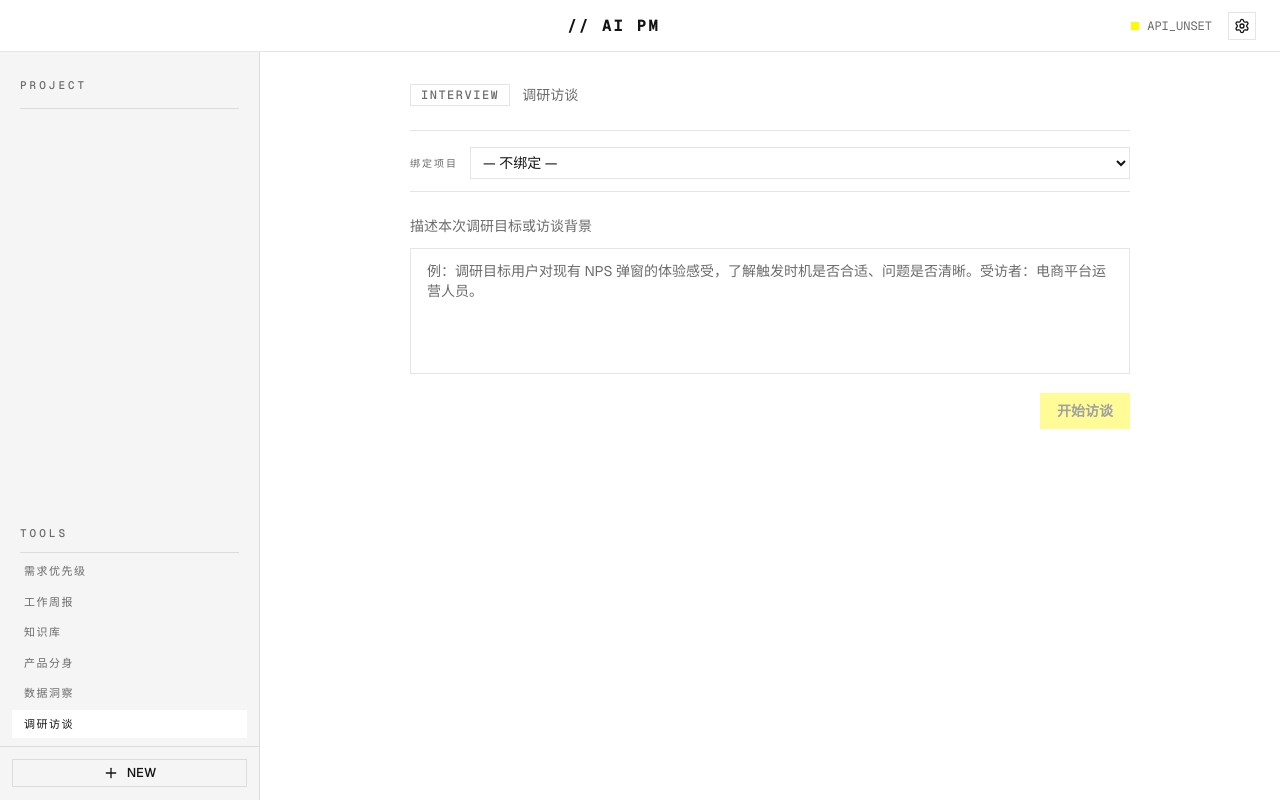
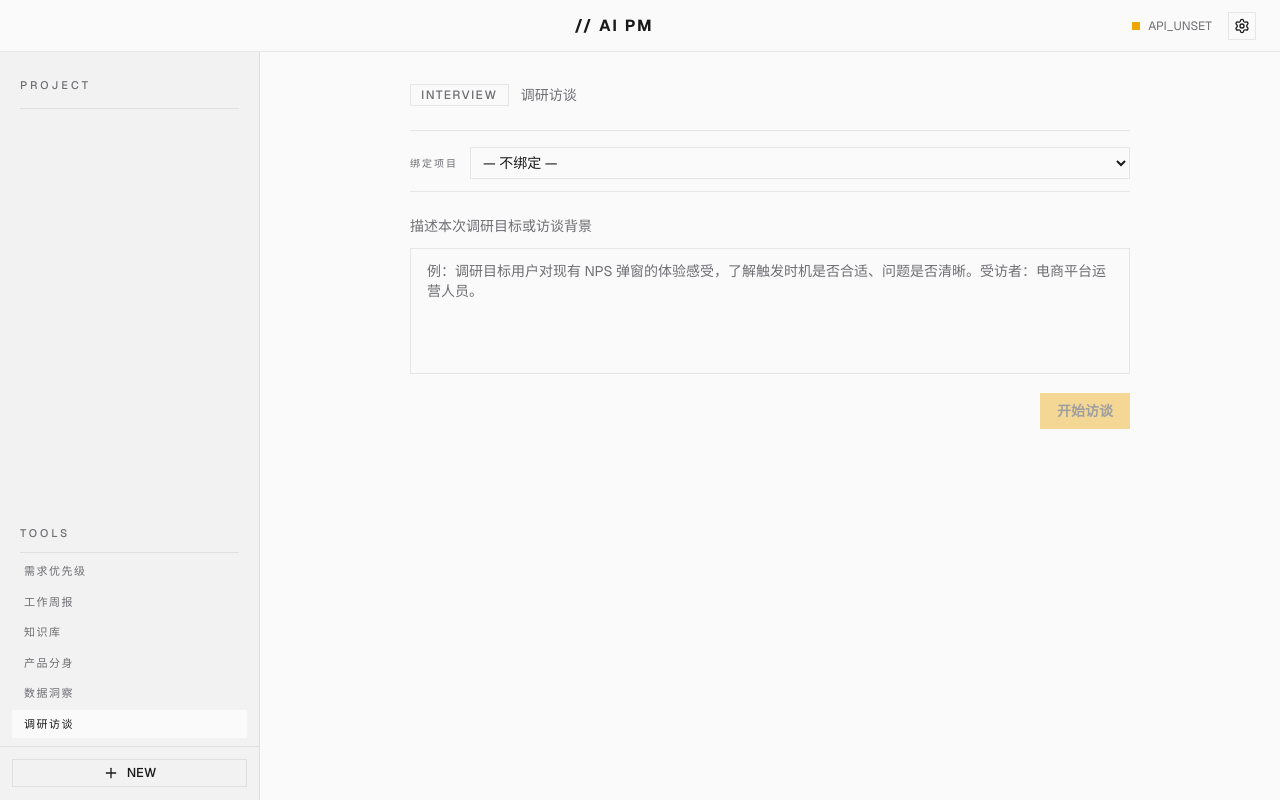
Before and after one commit to K3tty5555/AI_PM, a React (Vite) app in the folder app/: page /tools/interview in a window 1280 px wide. Built offline with nearby package versions, Linux system fonts and the light colour scheme.

Commit message:
feat: replace 终末地 CSS tokens with Apple HIG design system

```diff
--- a/app/src/index.css
+++ b/app/src/index.css
@@ -61,118 +61,92 @@
 }
 
 /* ============================================================
-   终末地 Design System — CSS Variables
+   Apple-style Design System — CSS Variables
    ============================================================ */
 
 :root {
-  --font-geist-sans: 'GeistSans', system-ui, sans-serif;
-  --font-geist-mono: 'GeistMono', 'Courier New', monospace;
+  --font-geist-sans: 'GeistSans', -apple-system, BlinkMacSystemFont, "Segoe UI",
+                     "PingFang SC", "Helvetica Neue", sans-serif;
+  --font-geist-mono: 'GeistMono', 'JetBrains Mono', Menlo, monospace;
 
-  /* --- Core shadcn variables (终末地 palette) --- */
-  --radius: 0;
+  /* --- Radii (Apple uses generous rounding) --- */
+  --radius: 0.5rem;
 
-  --background: #FFFFFF;
-  --foreground: #141414;
+  /* --- shadcn core variables --- */
+  --background: #FAFAFA;
+  --foreground: #1A1A1A;
 
   --card: #FFFFFF;
-  --card-foreground: #141414;
+  --card-foreground: #1A1A1A;
 
   --popover: #FFFFFF;
-  --popover-foreground: #141414;
+  --popover-foreground: #1A1A1A;
 
-  --primary: #fffa00;
-  --primary-foreground: #141414;
+  --primary: #F0A500;
+  --primary-foreground: #FFFFFF;
 
-  --secondary: #F5F5F5;
-  --secondary-foreground: #141414;
+  --secondary: #F2F2F2;
+  --secondary-foreground: #1A1A1A;
 
-  --muted: #F5F5F5;
-  --muted-foreground: #6b6b6b;
+  --muted: #F2F2F2;
+  --muted-foreground: #6E6E73;
 
-  --accent: #F5F5F5;
-  --accent-foreground: #141414;
+  --accent: #F0A500;
+  --accent-foreground: #FFFFFF;
 
-  --destructive: #e53935;
+  --destructive: #E5484D;
 
-  --border: rgba(0, 0, 0, 0.10);
+  --border: rgba(0, 0, 0, 0.08);
   --input: rgba(0, 0, 0, 0.10);
-  --ring: #fffa00;
+  --ring: #F0A500;
 
-  --chart-1: #fffa00;
+  --chart-1: #F0A500;
   --chart-2: #4ECDC4;
-  --chart-3: #00C853;
-  --chart-4: #141414;
+  --chart-3: #2D9E6B;
+  --chart-4: #1A1A1A;
   --chart-5: #9E9E9E;
 
   /* Sidebar */
-  --sidebar: #FFFFFF;
-  --sidebar-foreground: #141414;
-  --sidebar-primary: #fffa00;
-  --sidebar-primary-foreground: #141414;
-  --sidebar-accent: #F5F5F5;
-  --sidebar-accent-foreground: #141414;
-  --sidebar-border: rgba(0, 0, 0, 0.10);
-  --sidebar-ring: #fffa00;
+  --sidebar: rgba(240, 240, 240, 0.85);
+  --sidebar-foreground: #1A1A1A;
+  --sidebar-primary: #F0A500;
+  --sidebar-primary-foreground: #FFFFFF;
+  --sidebar-accent: rgba(0, 0, 0, 0.04);
+  --sidebar-accent-foreground: #1A1A1A;
+  --sidebar-border: rgba(0, 0, 0, 0.08);
+  --sidebar-ring: #F0A500;
 
-  /* --- 终末地 专用变量 --- */
-  --yellow: #fffa00;
-  --green: #00C853;
+  /* --- App-specific tokens --- */
+  --yellow: #F0A500;
+  --green: #2D9E6B;
   --teal: #4ECDC4;
-  --dark: #141414;
-  --dark2: #1a1a1a;
-  --text-muted: #6b6b6b;
-  --yellow-glow: 0 0 20px rgba(255, 250, 0, 0.35);
-  --yellow-bg: rgba(255, 250, 0, 0.08);
+  --dark: #1A1A1A;
+  --dark2: #2A2A2A;
+  --text-muted: #6E6E73;
+  --yellow-glow: 0 0 16px rgba(240, 165, 0, 0.3);
+  --yellow-bg: rgba(240, 165, 0, 0.10);
 
-  /* --- Transition --- */
-  --ease-terminal: cubic-bezier(0.16, 1, 0.3, 1);
-  --duration-terminal: 0.28s;
-}
+  /* New semantic tokens */
+  --accent-color: #F0A500;
+  --accent-light: rgba(240, 165, 0, 0.12);
+  --success: #2D9E6B;
+  --success-light: rgba(45, 158, 107, 0.12);
+  --text-primary: #1A1A1A;
+  --text-secondary: #6E6E73;
+  --text-tertiary: #AEAEB2;
+  --hover-bg: rgba(0, 0, 0, 0.04);
+  --active-bg: rgba(0, 0, 0, 0.07);
 
-.dark {
-  --background: #141414;
-  --foreground: #F5F5F5;
-
-  --card: #1a1a1a;
-  --card-foreground: #F5F5F5;
-
-  --popover: #1a1a1a;
-  --popover-foreground: #F5F5F5;
-
-  --primary: #fffa00;
-  --primary-foreground: #141414;
-
-  --secondary: #1a1a1a;
-  --secondary-foreground: #F5F5F5;
-
-  --muted: #1a1a1a;
-  --muted-foreground: #6b6b6b;
-
-  --accent: #1a1a1a;
-  --accent-foreground: #F5F5F5;
-
-  --destructive: #ef5350;
-
-  --border: rgba(255, 255, 255, 0.10);
-  --input: rgba(255, 255, 255, 0.15);
-  --ring: #fffa00;
-
-  --chart-1: #fffa00;
-  --chart-2: #4ECDC4;
-  --chart-3: #00C853;
-  --chart-4: #F5F5F5;
-  --chart-5: #9E9E9E;
-
-  --sidebar: #1a1a1a;
-  --sidebar-foreground: #F5F5F5;
-  --sidebar-primary: #fffa00;
-  --sidebar-primary-foreground: #141414;
-  --sidebar-accent: #141414;
-  --sidebar-accent-foreground: #F5F5F5;
-  --sidebar-border: rgba(255, 255, 255, 0.10);
-  --sidebar-ring: #fffa00;
-
-  --yellow-bg: rgba(255, 250, 0, 0.12);
+  /* --- Transitions --- */
+  --ease-terminal: cubic-bezier(0.4, 0, 0.2, 1);
+  --ease-standard: cubic-bezier(0.4, 0, 0.2, 1);
+  --ease-decelerate: cubic-bezier(0, 0, 0.2, 1);
+  --ease-spring: cubic-bezier(0.34, 1.56, 0.64, 1);
+  --duration-terminal: 0.2s;
+  --dur-fast: 100ms;
+  --dur-base: 200ms;
+  --dur-slow: 300ms;
+  --dur-page: 250ms;
 }
 
 /* ============================================================
@@ -180,61 +154,48 @@
    ============================================================ */
 
 @keyframes dotPulse {
-  0%, 100% {
-    transform: scale(1);
-    opacity: 1;
-    box-shadow: 0 0 0 0 rgba(0, 200, 83, 0.4);
-  }
-  50% {
-    transform: scale(1.15);
-    opacity: 0.85;
-    box-shadow: 0 0 0 8px rgba(0, 200, 83, 0);
-  }
+  0%, 100% { transform: scale(1); opacity: 1; box-shadow: 0 0 0 0 rgba(45, 158, 107, 0.4); }
+  50% { transform: scale(1.15); opacity: 0.85; box-shadow: 0 0 0 8px rgba(45, 158, 107, 0); }
 }
 
 @keyframes fadeInUp {
-  from {
-    opacity: 0;
-    transform: translateY(12px);
-  }
-  to {
-    opacity: 1;
-    transform: translateY(0);
-  }
+  from { opacity: 0; transform: translateY(8px); }
+  to   { opacity: 1; transform: translateY(0); }
+}
+
+@keyframes fadeIn {
+  from { opacity: 0; }
+  to   { opacity: 1; }
+}
+
+@keyframes slideInLeft {
+  from { transform: scaleX(0); }
+  to   { transform: scaleX(1); }
+}
+
+@keyframes checkDraw {
+  from { stroke-dashoffset: 20; opacity: 0; }
+  to   { stroke-dashoffset: 0; opacity: 1; }
+}
+
+@keyframes thinkingPulse {
+  0%, 100% { opacity: 1; }
+  50% { opacity: 0.3; }
 }
 
 @keyframes progressFill {
-  from {
-    width: 0%;
-  }
-  to {
-    width: var(--progress-value, 0%);
-  }
+  from { width: 0%; }
+  to   { width: var(--progress-value); }
 }
 
-@keyframes rippleOut {
-  0% {
-    transform: scale(0.6);
-    opacity: 0.5;
-  }
-  100% {
-    transform: scale(2.5);
-    opacity: 0;
-  }
-}
-
-@keyframes hexPulse {
-  0%, 100% {
-    box-shadow: 0 0 0 0 rgba(255, 250, 0, 0.4);
-  }
-  50% {
-    box-shadow: 0 0 0 6px rgba(255, 250, 0, 0);
-  }
+@keyframes staggerFadeIn {
+  from { opacity: 0; transform: translateY(4px); }
+  to   { opacity: 1; transform: translateY(0); }
 }
 
 @keyframes blink {
   0%, 100% { opacity: 1; }
-  50% { opacity: 0; }
+  50%       { opacity: 0; }
 }
 
 /* ============================================================
@@ -261,11 +222,10 @@ body {
 }
 
 /* ============================================================
-   Utility Classes
+   Utility Overrides
    ============================================================ */
 
-@layer utilities {
-  .font-terminal {
-    font-family: var(--font-geist-mono), 'Courier New', monospace;
-  }
+/* Silently switch font-terminal to system sans — avoids touching all page files */
+@utility font-terminal {
+  font-family: var(--font-geist-sans);
 }
```
